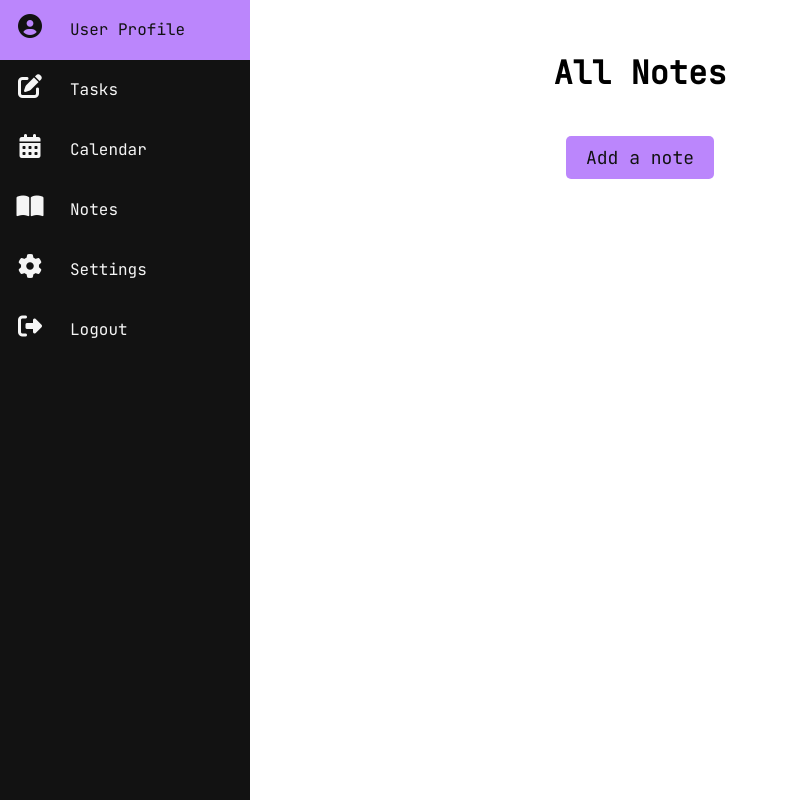
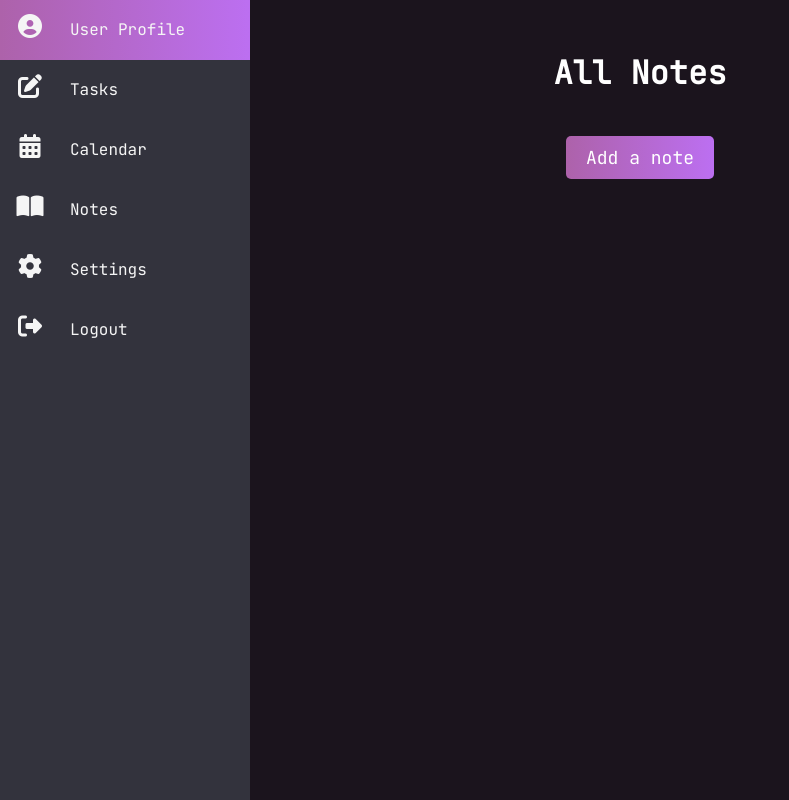
Before and after one commit to girlwhodrawsandstuff/day-planner, a Flask app: page /notes in a window 1280 px wide. Shown: the whole page, without its empty margins (0-789 px from the left). Run offline with Flask 2, Linux system fonts and the light colour scheme; the visitor is signed in with stand-in values (Sample User, id 1); data that the repository does not hold is empty; some libraries are stand-ins or nearby versions.

Commit message:
style: change theme to dark mode with gradients

```diff
--- a/static/css/style.css
+++ b/static/css/style.css
@@ -6,6 +6,7 @@
 
 body {
   font-family: 'JetBrains Mono', sans-serif;
+  background-color: #1b141d;
   margin: 0;
   padding: 0;
 }
@@ -109,7 +110,7 @@
   left: 0;
   width: 60px;
   height: 100vh;
-  background: #121212;
+  background: #33333d;
   transition: 0.4s ease;
   overflow: hidden;
   z-index: 1;
@@ -177,9 +177,9 @@
   position: static;
 }
 
-.page-header {
-  font-size: 24px;
-  padding: 10px;
+.main-page-title {
+  color: #ffffff;
+  text-align: center;
 }
 
 .form-input {
@@ -413,7 +415,7 @@
   top: 50%;
   left: 50%;
   transform: translate(-50%,-50%) scale(0);
-  background: #121212;
+  background: #27242c;
   width: 95%;
   max-width: 700px;
   height: 95%;
@@ -431,8 +433,8 @@
   top: 20px;
   width: 30px;
   height: 30px;
-  background: #bb86fc;;
-  color: #121212;
+  background: linear-gradient(to right, #AD62AA, #BC6FF1);
+  color: #27242c;
   font-size: 25px;
   line-height: 30px;
   text-align: center;
@@ -451,8 +453,8 @@
 .add-note-button {
   padding: 15px;
   font-size: 18px;
-  color: #121212;
-  background-color: #bb86fc;
+  color: #ffffff;
+  background: linear-gradient(to right, #AD62AA, #BC6FF1);
   font-family: 'JetBrains Mono', sans-serif;
   font-size: 18px;
   text-decoration: none;
@@ -495,7 +497,6 @@
 
 .all-notes li {
   list-style: none;
-  padding: 0px 0px 0px 10px;
   font-family: 'JetBrains Mono', sans-serif;
   font-size: 18px;
 }
@@ -508,7 +509,7 @@
 }
 
 .save button {
-  background-color: #bb86fc;
+  background: linear-gradient(to right, #AD62AA, #BC6FF1);
   font-family: 'JetBrains Mono', sans-serif;
   font-size: 18px;
   text-decoration: none;
--- a/templates/login.html
+++ b/templates/login.html
@@ -67,7 +67,7 @@
     </nav>
 
     <main class="main-section">
-      <div class="page-header">Login</div>
+      <h1 class="main-page-title">Login</h1>
 
       <form class="login-form" action="/login" method="post">
         <!-- username -->
--- a/templates/notepage.html
+++ b/templates/notepage.html
@@ -32,8 +32,8 @@
     {% include 'navbar.html' %}
 
     <main class="main-section">
-        <h1>{{ notes_item.title }}</h1>
-        <p>{{ notes_item.body }}</p>
+        <h1 class="each-note-title">{{ notes_item.title }}</h1>
+        <p class="each-note-body">{{ notes_item.body }}</p>
     </main>
   </body>
 </html>
--- a/templates/notes.html
+++ b/templates/notes.html
@@ -35,7 +35,7 @@
     <main class="main-section">
       <div class="notes-popup" id="add-note-button">
         <div class="overlay"></div>
-        <h1>All Notes</h1>
+        <h1 class="main-page-title">All Notes</h1>
         <div class="all-notes">
           <li>
           {% for notes in users_notes %}
--- a/templates/register.html
+++ b/templates/register.html
@@ -19,7 +19,7 @@
     </nav>
 
     <main class="main-section">
-      <div class="page-header">Register</div>
+      <h1 class="main-page-title">Register</h1>
 
       <form class="register-form" action="/register" method="post">
         <!-- first name -->
--- a/templates/settings.html
+++ b/templates/settings.html
@@ -33,7 +33,7 @@
 
     <!-- main page -->
     <main class="main-section">
-      <div class="page-header">Settings</div>
+      <h1 class="main-page-title">Settings</h1>
       <form action="/settings" method="post">
         <!-- Old Password -->
         <div class="form-input">
--- a/templates/tasks.html
+++ b/templates/tasks.html
@@ -33,7 +33,7 @@
 
     <main class="main-section">
         <div class="wrapper">
-            <div class="page-header">Tasks</div>
+            <h1>Tasks</h1>
             <form action="/add-task" method="post">
                 <div class="input-field">
                     <input type="text" name="title" placeholder="Add your task"></input>
```
Also changed, not shown: other parts of static/css/style.css (+42 -24 lines).
